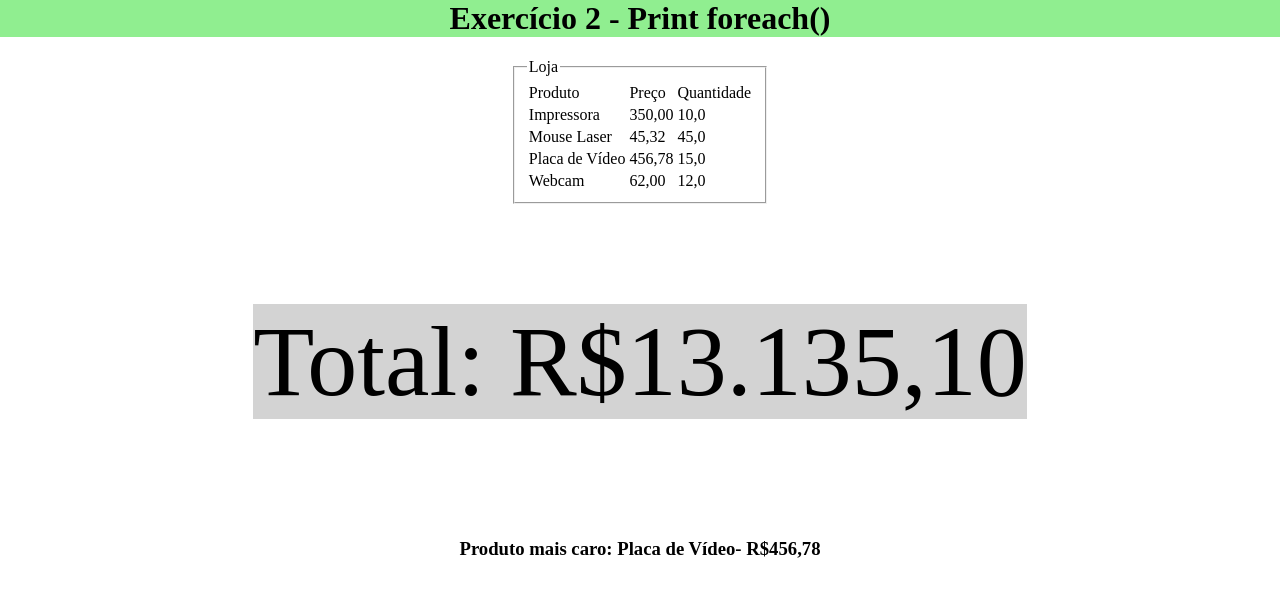
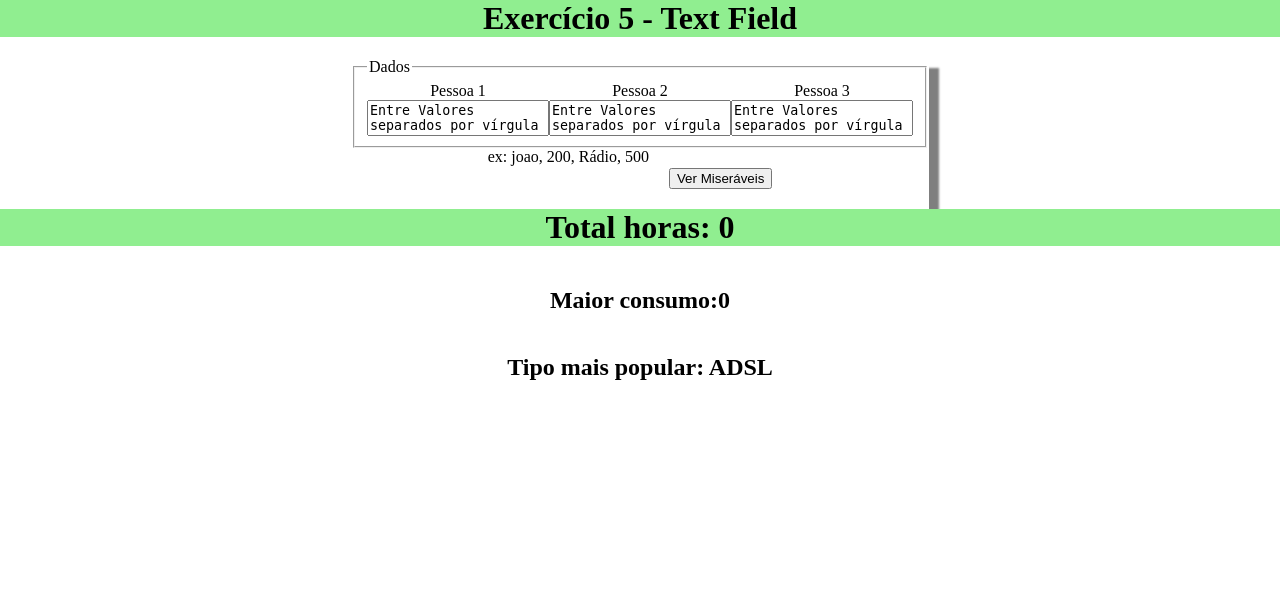
Before and after one commit to duckiemcduck/DWEB-II, a PHP site: page /lista/3/5/index.php?botao=1 in a window 1280 px wide. Shown: the top 597 px of the page. Run offline with PHP 8.4, Linux system fonts and the light colour scheme.

Commit message:
[Lista #5] Adicionar Exercicio 5

```diff
--- a/lista/3/4/index.php
+++ b/lista/3/4/index.php
@@ -9,7 +9,7 @@
 		<link rel="stylesheet" href="../stylesheets/1.css">
     </head>
     <body>
-        <h1> Exercício 4 - Print foreach()</h1>
+        <h1> Exercício 4 - Alocar Posicoes</h1>
         <div id="container-conteudo">
             <form action="#" method="get">
                 <?php
@@ -90,7 +90,7 @@
 
 			    ?>
                 <fieldset>
-                    <legend> Loja </legend>
+                    <legend> Assentos </legend>
                     <div id="tabela">
                         <div id="labels">
                             <label class="alinhar">&nbsp</label>
--- a/lista/3/5/index.php
+++ b/lista/3/5/index.php
@@ -6,79 +6,100 @@
 		<link rel="stylesheet" href="../stylesheets/1.css">
     </head>
     <body>
-        <h1> Exercício 2 - Print foreach()</h1>
+        <h1> Exercício 5 - Text Field</h1>
         <div id="container-conteudo">
+            <form action="#" method="get">
             <?php
-                    function imprimirPrecos($array)
+                $numCampos = 3;
+                function imprimirCampos($campos)
                 {
-                        foreach($array as $produto => $valor)
+                    for($i = 0 ; $i<$campos; $i++)
                     {
-                            echo '<label class="alinhar">', number_format($valor["preço"],"2",",","."),"</label>";
+                        echo '<div id="labels">
+                            <label class="cabecalho"> Pessoa ', $i+1, "</label>",
+                            '<textarea name="pesquisado',$i,'" value="">',
+                            (isset($_GET["pesquisado$i"]) ? $_GET["pesquisado$i"] : "Entre Valores separados por vírgula"),
+                            "</textarea>",
+                        "</div>";
                     }
                 }
-                    function imprimirEstoques($array)
+            ?>
+                <fieldset>
+                    <legend> Dados </legend>
+                    <div id="tabela">
+                    <?php imprimirCampos($numCampos)?>
+                </fieldset>
+		<div id="botoes">
+
+                    ex: joao, 200, Rádio, 500
+                	<button id="botao-enviar" type="submit" name="botao" value=1> Ver Miseráveis </button>
+		</div>
+            </form>
+		<?php
+        // 0 = Nome
+        // 1 = Horas
+        // 2 = Tipo
+        // 3 = Mensalidade
+            function total($array)
             {
-                        foreach($array as $produto => $valor)
+                $total = 0 ;
+                for($i = 0; $i < count($array); $i++)
                 {
-                            echo '<label class="alinhar">', number_format($valor["estoque"],"1",",","."),"</label>";
-                        }
-                    }
-                    function imprimirChaves($array)
-                    {
-                        foreach($array as $produto => $valor)
-                        {
-                            echo '<label class="alinhar">', $produto ,"</label>";
-                        }
-                    }
-                    function faturamentoTotal($array)
-                    {
-                        $total = 0;
-                        foreach($array as $produto => $valor)
-                        {
-                            $total += $valor["estoque"] * $valor["preço"];
+                        if(is_Numeric($array[$i][1]))
+                            $total += $array[$i][1];
                 }
                 return $total;
             }
-                    function chaveDoMaisCaro($array)
+            function maior($array)
             {
-                        $chave = key($array);
-                        foreach($array as $produto => $valor)
+                $maior = 0 ;
+                for($i = 0; $i < count($array); $i++)
                 {
-                            if($valor["preço"] > $array[$chave]["preço"])
-                                $chave = $produto;
+                    if($array[$i][3] > $maior)
+                        if(is_Numeric($array[$i][3]))
+                            $maior = $array[$i][3];
                 }
-                        return $chave;
+                return $maior;
             }
-                    $produtos =
+            function tirarAcentos($string){
+                return preg_replace(array("/(á|à|ã|â|ä)/","/(Á|À|Ã|Â|Ä)/","/(é|è|ê|ë)/","/(É|È|Ê|Ë)/","/(í|ì|î|ï)/","/(Í|Ì|Î|Ï)/","/(ó|ò|õ|ô|ö)/","/(Ó|Ò|Õ|Ô|Ö)/","/(ú|ù|û|ü)/","/(Ú|Ù|Û|Ü)/","/(ñ)/","/(Ñ)/"),explode(" ","a A e E i I o O u U n N"),$string);
+            }
+            function frequente($array)
+            {
+                $tipos =
                 [
-                        "Impressora" => array("preço" => 350.00, "estoque"=>10),
-                        "Mouse Laser" => array("preço" => 45.32, "estoque"=>45),
-                        "Placa de Vídeo" => array("preço" => 456.78, "estoque"=>15),
-                        "Webcam" => array("preço" => 62.00, "estoque"=>12)
+                    "ADSL" => 0,
+                    "RADIO" => 0,
+                    "DISCADA" => 0
                 ];
+                for($i = 0; $i < count($array); $i++)
+                {
+                    $tipos[strtoupper(tirarAcentos($array[$i][2]))]++;
+                }
+                arsort($tipos);
+                return key($tipos);
+            }
+            $pessoa = [];
+            for($i=0; $i<$numCampos; $i++)
+			{
+					if(isset($_GET["pesquisado$i"]))
+                    {
+                        $pessoa[$i] = explode(",", $_GET["pesquisado$i"]);
+                        $pessoa[$i];
+                    }
+			}
+            switch($_GET["botao"])
+            {
+                case 1:
+                    $total = total($pessoa);
+                    echo "<h1>Total horas: $total </h1>";
+                    echo "<h2>Maior consumo:", maior($pessoa), "</h2>";
+                    echo "<h2>Tipo mais popular: ", frequente($pessoa),"</h2>";
+                    break;
+                default: "Entre dados e aperte o botão";
+            }
 		?>
-                <fieldset>
-                    <legend> Loja </legend>
-                    <div id="tabela">
-                        <div id="labels">
-                            <label class="alinhar"> Produto </label>
-                            <?php imprimirChaves($produtos) ?>
-                        </div>
-                        <div id="labels">
-                            <label class="alinhar"> Preço </label>
-                            <?php imprimirPrecos($produtos) ?>
-                        </div>
-                        <div id="labels">
-                            <label class="alinhar"> Quantidade </label>
-                            <?php imprimirEstoques($produtos) ?>
 
-                        </div>
-                    </div>
-                </fieldset>
-
-
-                <p> Total: <?php echo "R$",number_format(faturamentoTotal($produtos),"2",',','.') ?> </p>
-                <h3> Produto mais caro: <?php $chave = chaveDoMaisCaro($produtos); echo $chave, "- R$",number_format($produtos[$chave]["preço"],"2",',','.') ?> </h3>
         </div>
     </body>
 </html>
--- a/lista/3/stylesheets/1.css
+++ b/lista/3/stylesheets/1.css
@@ -11,6 +11,10 @@
 #tabela
 {
     display:flex;
+}
+textarea
+{
+    resize: none;
 }
 #container
 {
```
Lines whose indentation alone changed are shown as unchanged.
